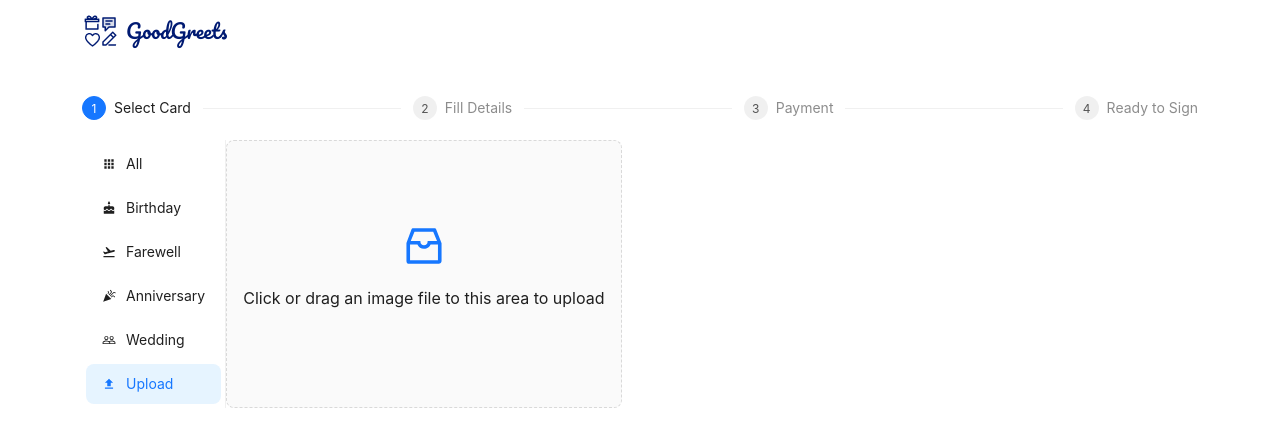
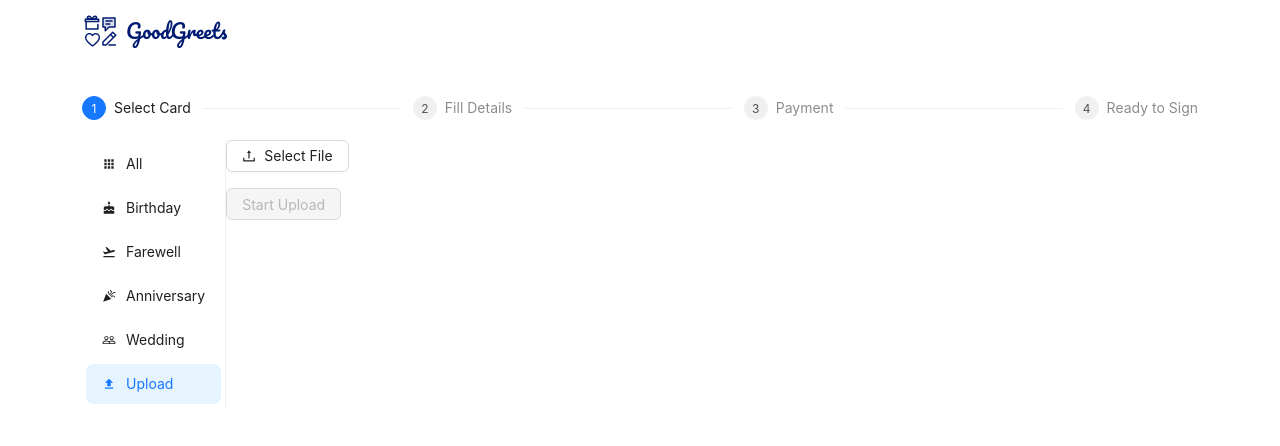
Before and after one commit to friends-ce-3-group/capstone-s3-website, a React (Create React App) app: page / in a window 1280 px wide. Both pictures are taken after a click on the item "Upload". Shown: the top 446 px of the page. Built offline with nearby package versions, Linux system fonts and the light colour scheme.

Commit message:
add upload images code

```diff
--- a/src/components/CreateCard.js
+++ b/src/components/CreateCard.js
@@ -1,33 +1,14 @@
 import React, { Component } from 'react';
 import { Upload, Menu, Image, Space, Button, Input, DatePicker, TimePicker, Select, QRCode, message, Steps } from 'antd';
 import { v4 as uuidv4 } from 'uuid';
-import { ArrowLeftOutlined, ShoppingCartOutlined, CopyOutlined, InboxOutlined } from '@ant-design/icons';
+import { ArrowLeftOutlined, ShoppingCartOutlined, CopyOutlined, UploadOutlined } from '@ant-design/icons';
 import ReceiptIcon from '@mui/icons-material/Receipt';
 import { MakePayment } from './MakePayment';
 import { ImageStore, Categories } from '../utilities/ImageStore'
 import { TimezonesString } from '../utilities/Timezones'
+import { AWS_API_GATEWAY_UPLOAD_IMAGE_URL } from '../utilities/Constants'
 import { AWS_S3_STATIC_HOST, AWS_API_GATEWAY, AWS_API_GATEWAY_CARDS_FUNCTION, AWS_API_GATEWAY_CARDS_TABLE } from '../utilities/Constants'
 import moment from 'moment-timezone';
-const { Dragger } = Upload;
-const props = {
-  name: 'file',
-  multiple: false,
-  action: 'https://run.mocky.io/v3/435e224c-44fb-4773-9faf-380c5e6a2188',
-  onChange(info) {
-    const { status } = info.file;
-    if (status !== 'uploading') {
-      console.log(info.file, info.fileList);
-    }
-    if (status === 'done') {
-      message.success(`${info.file.name} file uploaded successfully.`);
-    } else if (status === 'error') {
-      message.error(`${info.file.name} file upload failed.`);
-    }
-  },
-  onDrop(e) {
-    console.log('Dropped files', e.dataTransfer.files);
-  },
-};
 
 export class CreateCard extends Component {
   static displayName = CreateCard.name;
@@ -46,6 +27,8 @@ export class CreateCard extends Component {
       sendTime: '',
       sendTimezone: '',
       signcardid: '',
+      uploadFileList: [],
+      isUploading: false,
     };
 
   }
@@ -66,6 +49,12 @@ export class CreateCard extends Component {
     }
   }
 
+  setUploadFileList = (list) => {
+    this.setState({uploadFileList: list});
+  }
+  setIsUploading = (val) => {
+    this.setState({isUploading: val});
+  }
   setRecipientName = (val) => {
     this.setState({ recipientName: val })
   }
@@ -89,9 +78,7 @@ export class CreateCard extends Component {
   }
 
   setSelectedCategory = (categoryIndex) => {
-    console.log('categoryIndex', categoryIndex);
     const selectedCategory = Categories()[categoryIndex - 1];
-    console.log('selectedCategory', selectedCategory);
     this.setState({ categorySelected: selectedCategory.label });
   }
 
@@ -203,12 +190,79 @@ export class CreateCard extends Component {
     await this.insertCard();
   }
 
+  onFileRemove = (file) => {
+
+    console.log('onFileRemove: ', file);
+
+    let {
+      uploadFileList
+    } = this.state;
+    //const index = uploadFileList.indexOf(file);
+    //const newFileList = uploadFileList.slice();
+    //newFileList.splice(index, 1);
+    //this.setUploadFileList(newFileList);
+    this.setUploadFileList([]);
+  }
+
+  beforeFileUpload = (file) => {
+    console.log('beforeFileUpload: ', file);
+    //this.setUploadFileList([...this.state.uploadFileList, file]);
+    this.setUploadFileList([file]);
+    return false; // return false to prevent auto-upload
+  }
+
+  handleFileUpload = async () => {
+    let {
+      uploadFileList
+    } = this.state;
+    const formData = new FormData();
+
+    // even though this is a list, there will only be one file uploaded at a time
+    uploadFileList.forEach((file) => {
+      formData.append('files[]', file);
+    });
+    this.setIsUploading(true);
+
+    let fileAccessType = 'Public';
+    let fileCategory = 'Birthday';
+    let fileUniqueId = uuidv4();
+    let fileName = uploadFileList[0].name;
+    let fileType = uploadFileList[0].type;
+
+    let file_upload_url = AWS_API_GATEWAY_UPLOAD_IMAGE_URL.replace("{filename}", `${fileAccessType}-${fileCategory}-${fileUniqueId}-${fileName}`);
+    console.log('File Information', uploadFileList[0])
+    console.log('File Upload URL', file_upload_url)
+
+    await fetch(file_upload_url, {
+      method: 'PUT',
+      body: uploadFileList[0],
+      headers: {
+        "Content-type": fileType
+      }
+    })
+      .then((res) => {
+        console.log("uploadresult", res.json());
+      })
+      .then(() => {
+        this.setUploadFileList([]);
+        message.success('upload successfully.');
+      })
+      .catch(() => {
+        message.error('upload failed.');
+      })
+      .finally(() => {
+        this.setIsUploading(false);
+      });
+  }
+
   render() {
     let {
       stage,
       categorySelected,
       cardImage,
-      signcardid
+      signcardid,
+      uploadFileList,
+      isUploading
     } = this.state;
 
     return (
@@ -242,15 +296,24 @@ export class CreateCard extends Component {
               {
                 (categorySelected === 'Upload')?
                     <div style={{width: '100%'}}>
-                      <Dragger {...props}>
-                        <p className="ant-upload-drag-icon">
-                          <InboxOutlined />
-                        </p>
-                        <p className="ant-upload-text">Click or drag an image file to this area to upload</p>
-                        <p className="ant-upload-hint">
-
-                        </p>
-                      </Dragger>
+                      <Upload
+                        onRemove={(file) => this.onFileRemove(file)}
+                        beforeUpload={(file) => this.beforeFileUpload(file)}
+                        fileList={uploadFileList}
+                        >
+                        <Button icon={<UploadOutlined />}>Select File</Button>
+                      </Upload>
+                      <Button
+                          type="primary"
+                          onClick={() => this.handleFileUpload()}
+                          disabled={uploadFileList.length === 0}
+                          loading={isUploading}
+                          style={{
+                            marginTop: 16,
+                          }}
+                        >
+                          {isUploading ? 'Uploading' : 'Start Upload'}
+                        </Button>
                     </div>
                   : ""
               }
--- a/src/utilities/Constants.js
+++ b/src/utilities/Constants.js
@@ -1,6 +1,11 @@
+
+//old
 export const AWS_S3_STATIC_HOST = "http://justinlim-demo1.s3-website-us-east-1.amazonaws.com"
 export const AWS_API_GATEWAY = "https://b58gyxek80.execute-api.us-east-1.amazonaws.com/default"
 export const AWS_API_GATEWAY_CARDS_FUNCTION = "justinlim-demo1-card"
 export const AWS_API_GATEWAY_MESSAGES_FUNCTION = "justinlim-demo1-message"
 export const AWS_API_GATEWAY_CARDS_TABLE = "justinlim-demo1-dynamodb-cards-table"
 export const AWS_API_GATEWAY_MESSAGES_TABLE = "justinlim-demo1-dynamodb-messages-table"
+
+//new
+export const AWS_API_GATEWAY_UPLOAD_IMAGE_URL = "https://ojmp9bfa2k.execute-api.us-east-1.amazonaws.com/dev/friends-capstone-infra-s3-images/originals/{filename}";
```
